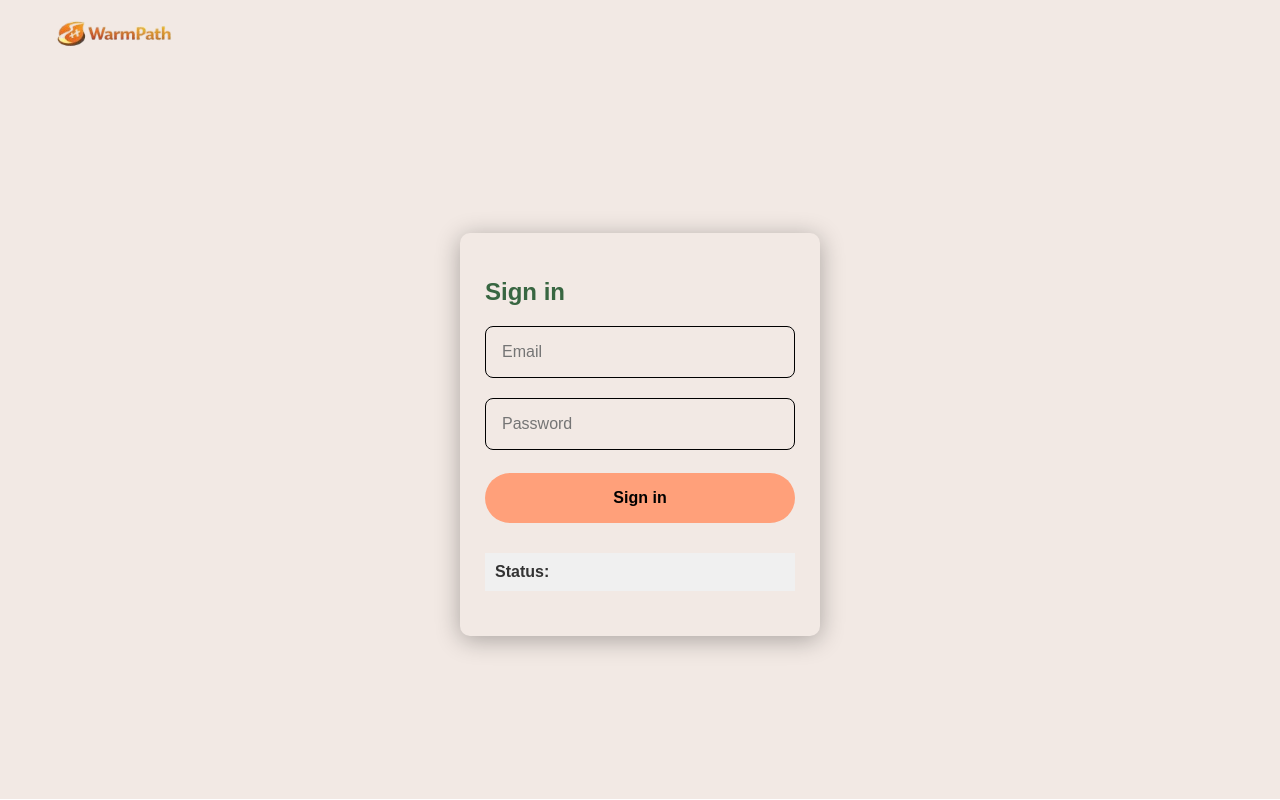
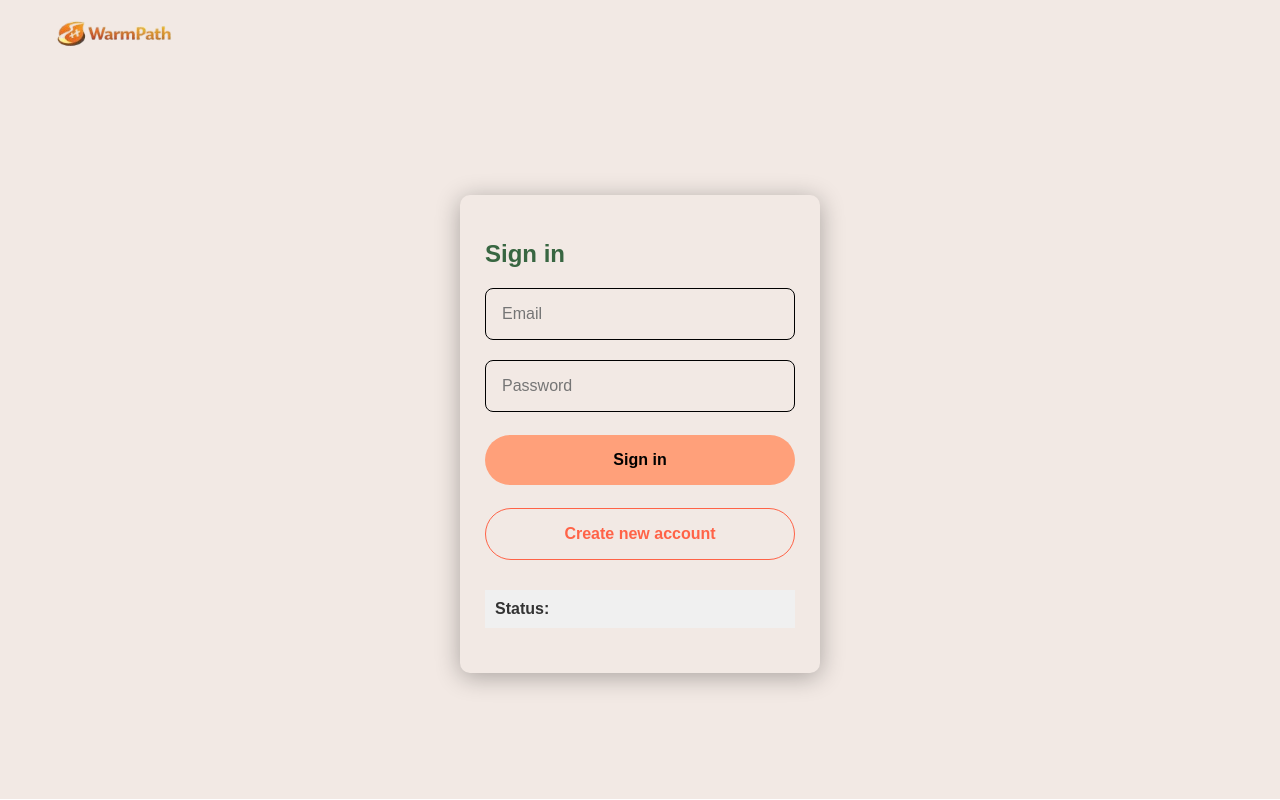
Before and after one commit to Le-Zu/WarmPath, a React (Vite) app in the folder warm-path/: page /logintest in a window 1280 px wide. Built offline with nearby package versions, Linux system fonts and the light colour scheme; no server answers; a web font is replaced by a local one.

Commit message:
Added Create account button and hover effects

```diff
--- a/warm-path/src/pages/logintest.jsx
+++ b/warm-path/src/pages/logintest.jsx
@@ -7,6 +7,8 @@ export default function LoginTest() {
    const [email, setEmail] = useState("");
    const [password, setPassword] = useState("");
    const [backendMessage, setbackendMessage] = useState("");
+   const [hovered, setHovered] = useState(false);
+   const [hovered2, setHovered2] = useState(false);
 
    const handleLoginAndFetch = async (e) => {
       e.preventDefault();
@@ -138,8 +140,10 @@ export default function LoginTest() {
                   />
                   <button
                      type="submit"
+                     onMouseEnter={() => setHovered(true)}
+                     onMouseLeave={() => setHovered(false)}
                      style={{
-                        backgroundColor: "LightSalmon",
+                        backgroundColor: hovered ? "#e8825a" : "LightSalmon",
                         width: "100%",
                         padding: "1rem 1rem",
                         borderRadius: "100px",
@@ -147,10 +151,33 @@ export default function LoginTest() {
                         fontSize: "1rem",
                         fontWeight: "bold",
                         marginTop: ".8rem",
+                        cursor: "pointer",
+                        transition: "background-color 0.1s",
                      }}
                   >
-                     {" "}
                      Sign in
+                  </button>
+                  <button
+                     type="submit"
+                     onMouseEnter={() => setHovered2(true)}
+                     onMouseLeave={() => setHovered2(false)}
+                     style={{
+                        backgroundColor: hovered2 ? "#ecc6b5" : "#f2e9e4",
+                        width: "100%",
+                        padding: "1rem 1rem",
+                        borderRadius: "100px",
+                        border: "1px  ",
+                        fontSize: "1rem",
+                        fontWeight: "bold",
+                        marginTop: ".8rem",
+                        border: "1px solid",
+                        borderColor: "Tomato",
+                        color: "Tomato",
+                        cursor: "pointer",
+                        transition: "background-color 0.1s",
+                     }}
+                  >
+                     Create new account
                   </button>
                </form>
                <div
```
